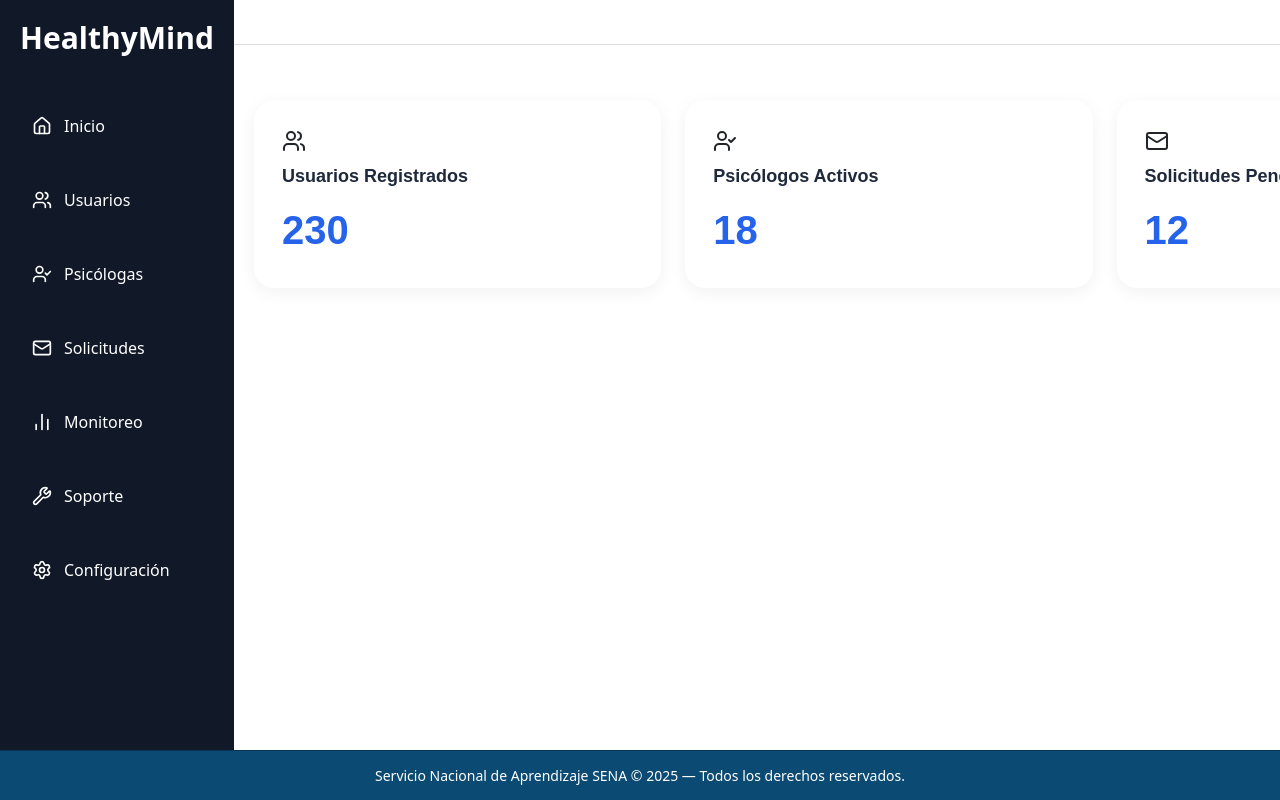
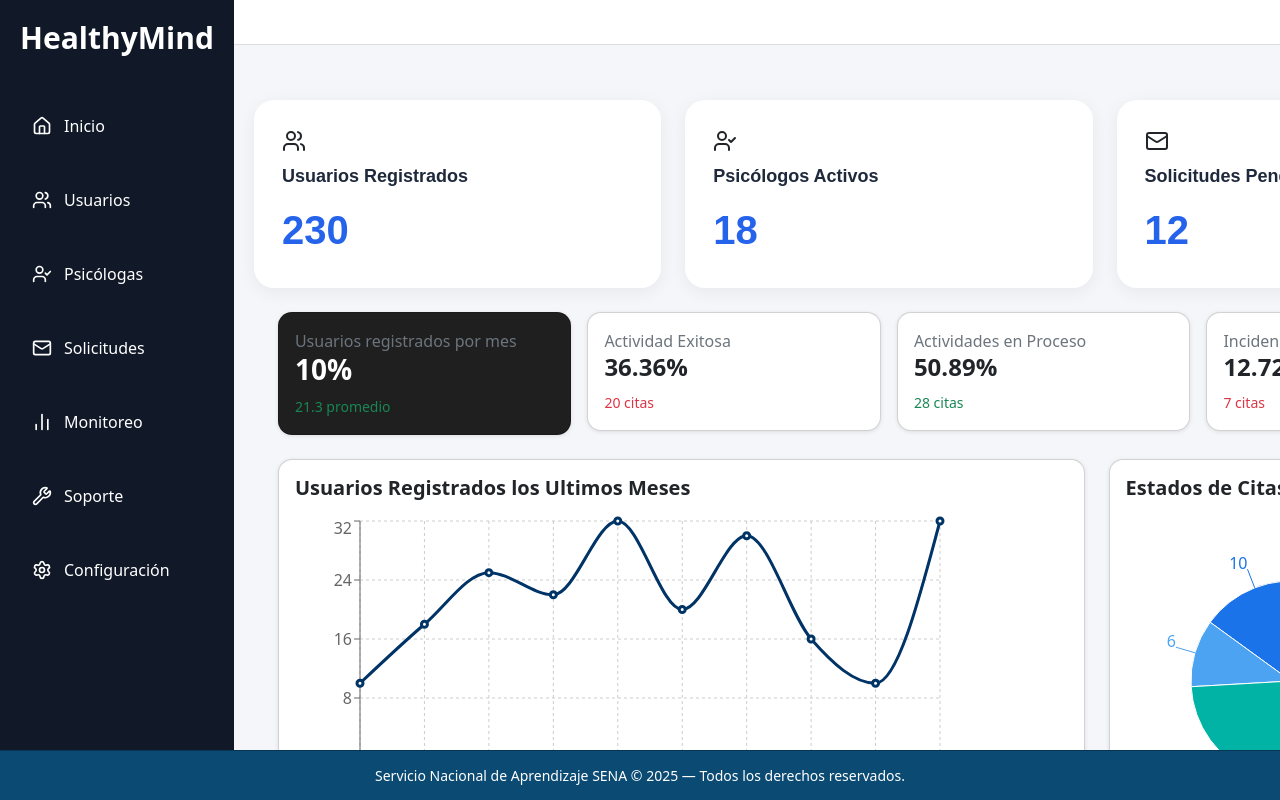
Before and after one commit to Luisa50/panel-admin, a React (Vite) app: page /inicio in a window 1280 px wide. Built offline with nearby package versions, Linux system fonts and the light colour scheme.

Commit message:
implementando monitoreo a inicio ejemplo

```diff
--- a/src/paginas/Inicio.jsx
+++ b/src/paginas/Inicio.jsx
@@ -1,6 +1,8 @@
 import React from "react";
 import TarjetaResumen from "../componentes/TarjetaResumen";
 import { Users, UserCheck, Mail, AlertTriangle } from "lucide-react";
+import Monitoreo from "./Monitoreo";
+
 
 const Inicio = () => {
   return (
@@ -12,7 +14,7 @@ const Inicio = () => {
         <TarjetaResumen titulo="Solicitudes Pendientes" valor="12" icono={<Mail />} />
 
       </div>
-
+      <Monitoreo></Monitoreo>
 
       <footer className="footer-sena">
         Servicio Nacional de Aprendizaje SENA © 2025 — Todos los derechos reservados.
```
